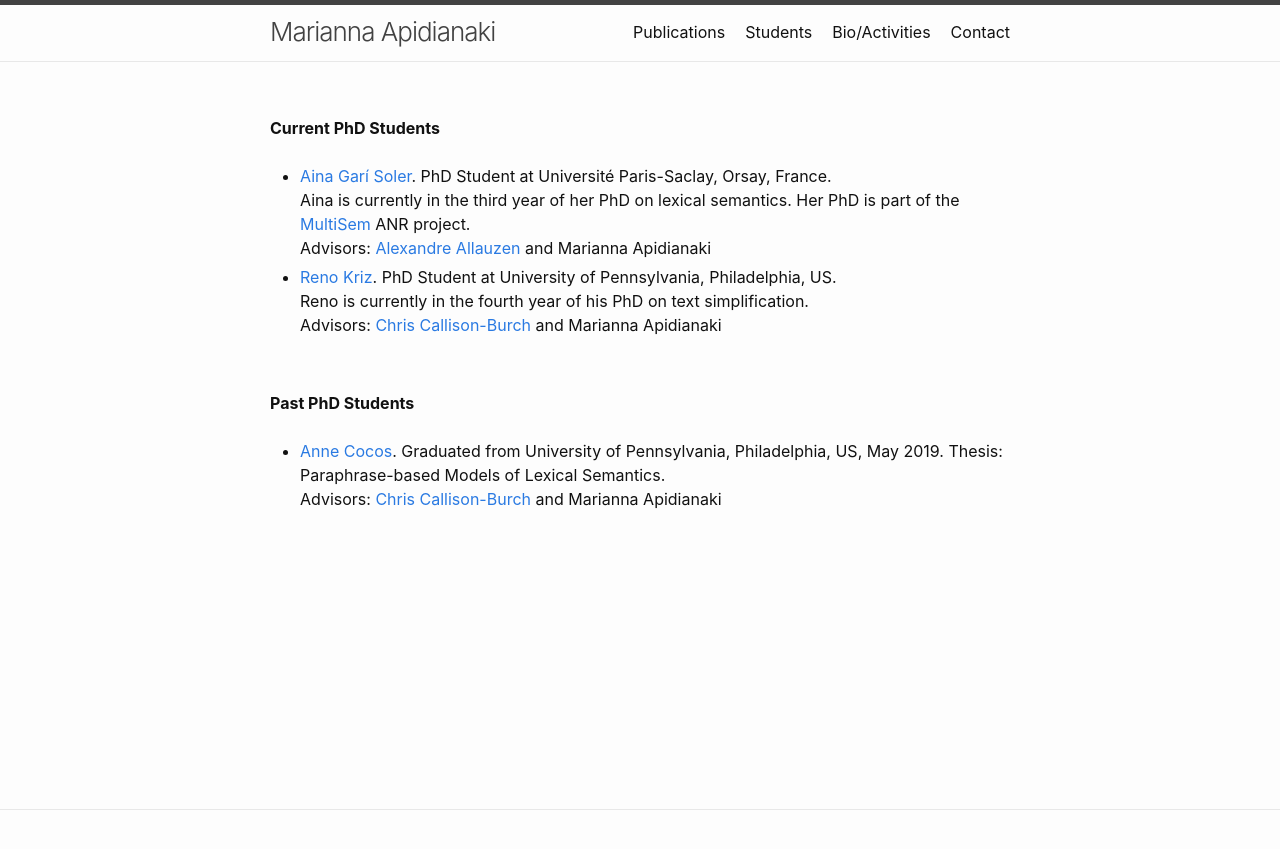
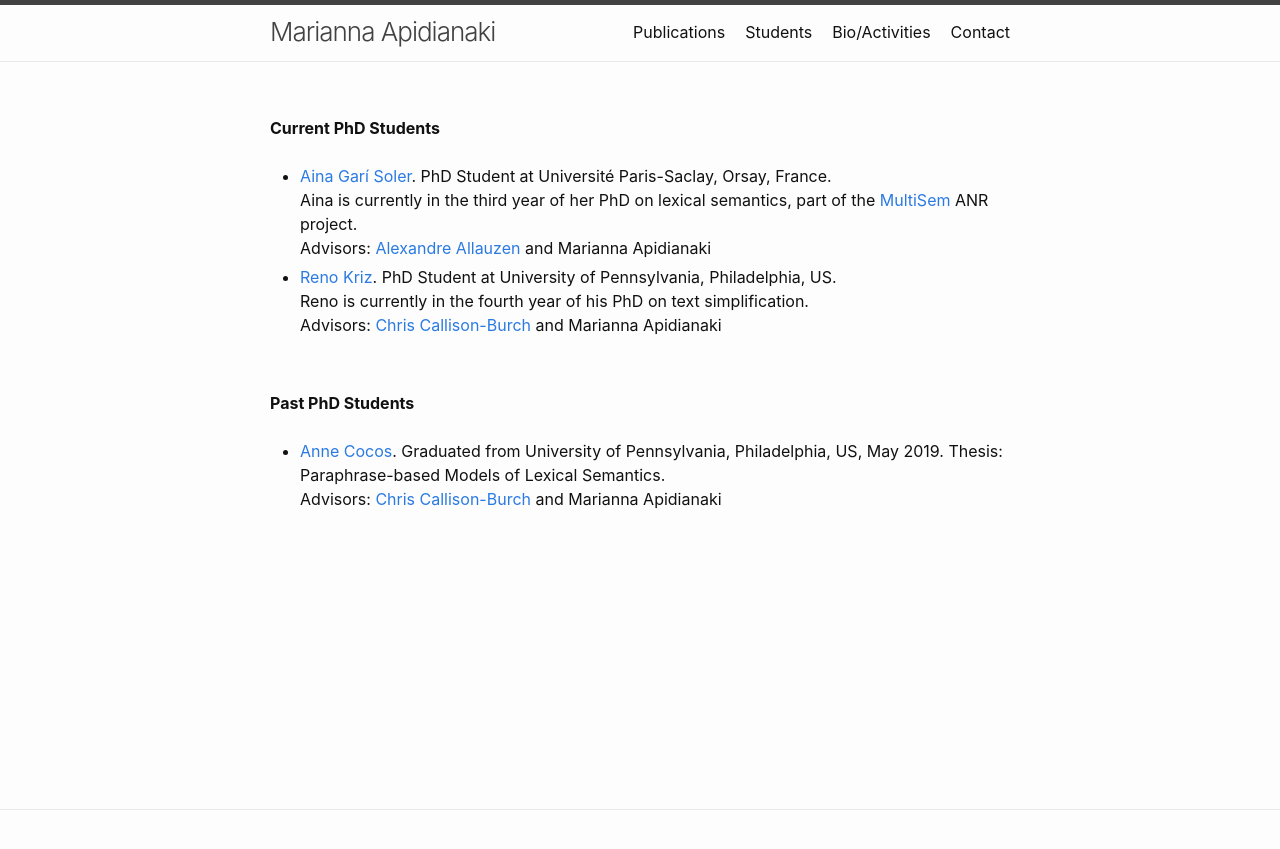
Before and after one commit to mariannaapi/mariannaapi.github.io, a Jekyll site: the page students/index.html, which Jekyll copies as it is, in a window 1280 px wide. Shown: the top 849 px of the page. Built offline with Jekyll 4.4.1, drawn with Linux system fonts in a browser that asks for light colours.

Commit message:
Update index.html

```diff
--- a/students/index.html
+++ b/students/index.html
@@ -42,7 +42,7 @@
 
      <li> <a href="https://ainagari.github.io">Aina Garí Soler</a>. PhD Student at Université Paris-Saclay, Orsay, France.
 	     <br>
-	    Aina is currently in the third year of her PhD on lexical semantics. Her PhD is part of the <a href="https://sites.google.com/view/multisem/home">MultiSem</a> ANR project.
+	    Aina is currently in the third year of her PhD on lexical semantics, part of the <a href="https://sites.google.com/view/multisem/home">MultiSem</a> ANR project.
 
 	     <br>
 	     Advisors: <a href="https://allauzen.github.io">Alexandre Allauzen</a> and Marianna Apidianaki
```
